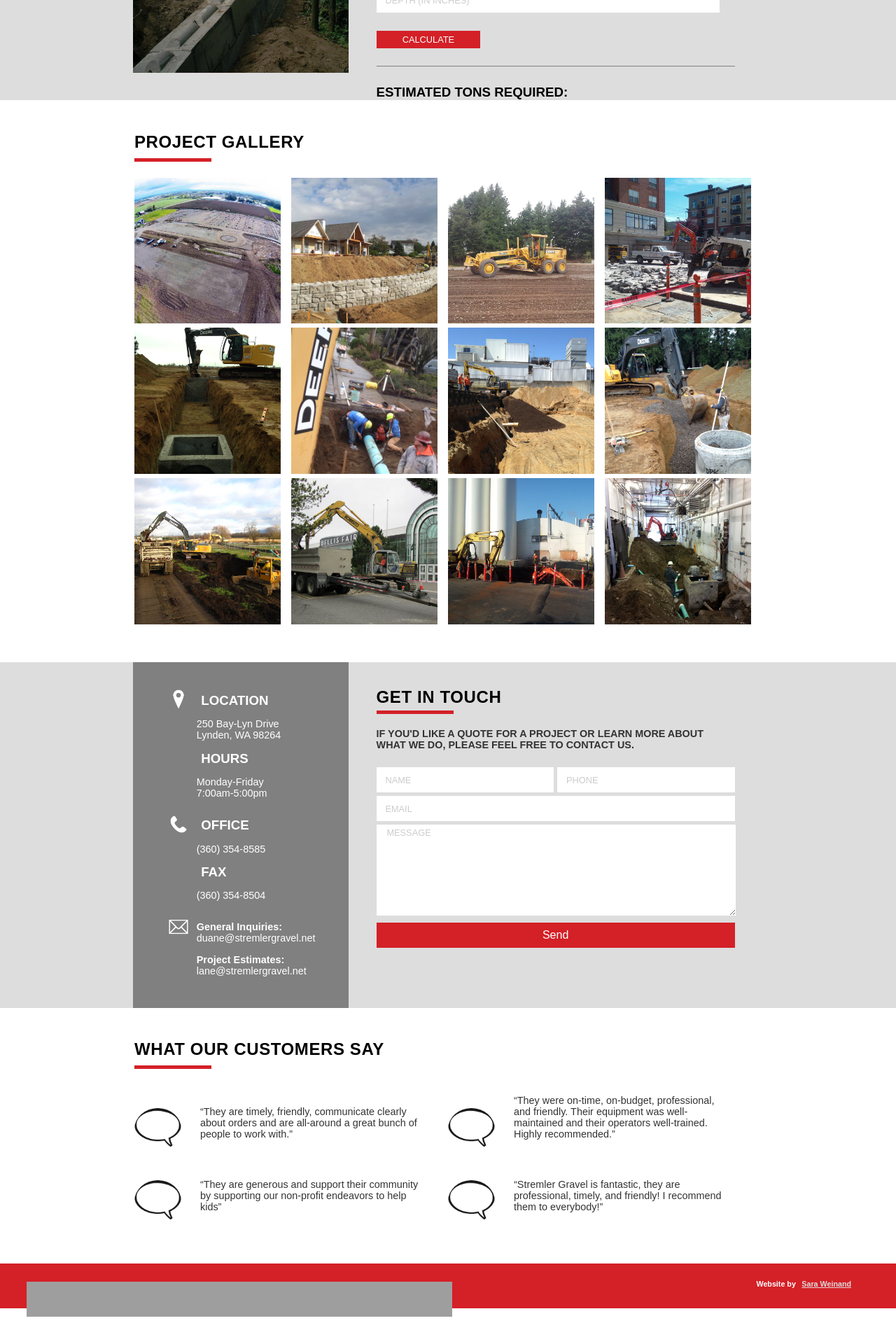
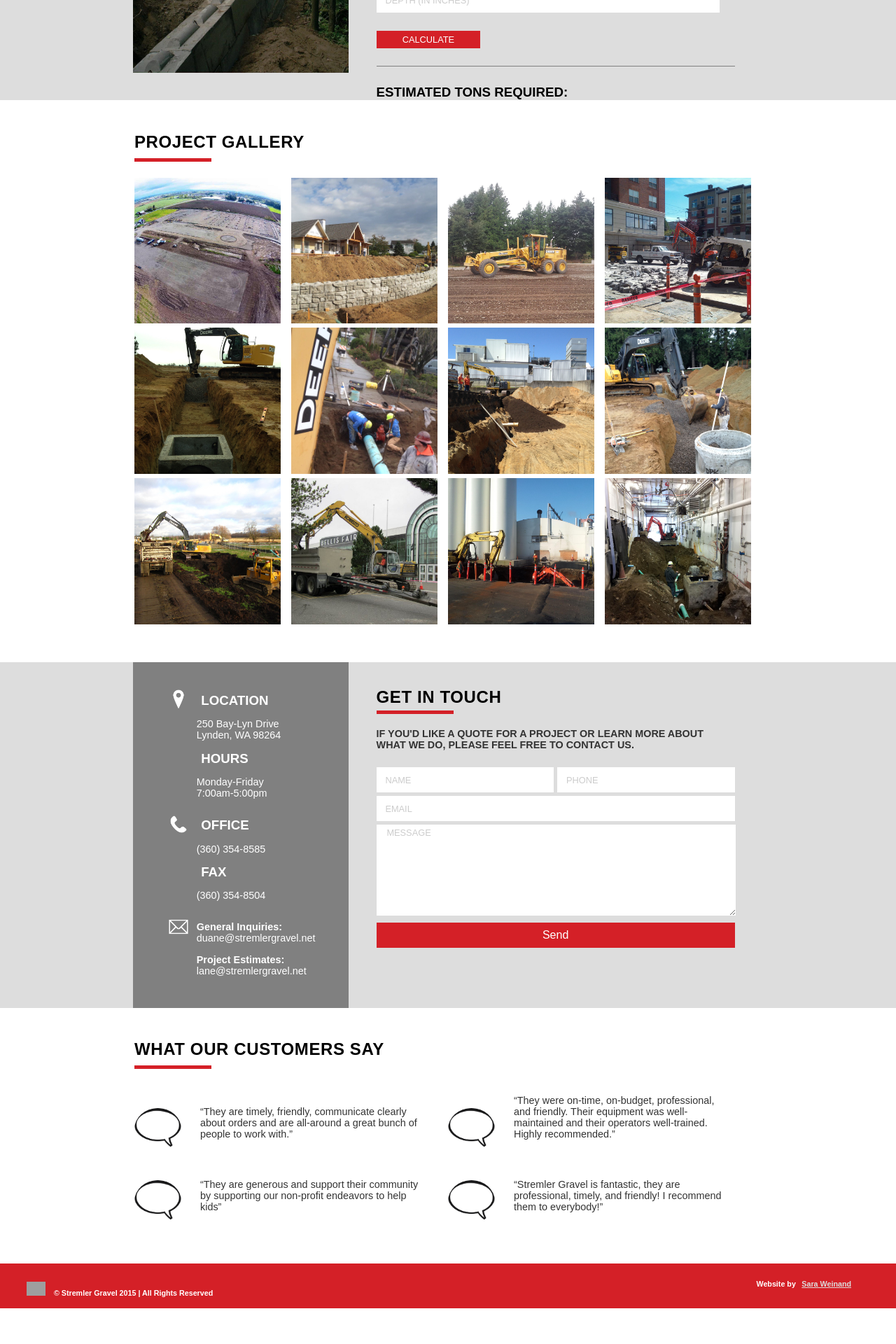
Before and after one commit to stremlergravel/stremlergravel.github.io, a Jekyll site: the page built from index.html, in a window 1280 px wide. Shown: the part 2990-4910 px from the top of the page at 70% size. Built offline with Jekyll 4.4.1, drawn with Linux system fonts in a browser that asks for light colours; nearby versions of some CDN libraries; after the commit the page ends 4868 px from its top, so only the background shows below that; grey boxes are pictures that could not be loaded.

Commit message:
Update styles.css

```diff
--- a/css/styles.css
+++ b/css/styles.css
@@ -865,7 +865,9 @@ h3 {
 }
 
 .footer a:first-of-type img {
-	height: 50px;
+	height: 20px;
+    width: auto;
+    margin-right: 2%;
 }
 .footer a {
 	color: #ddd;
```
